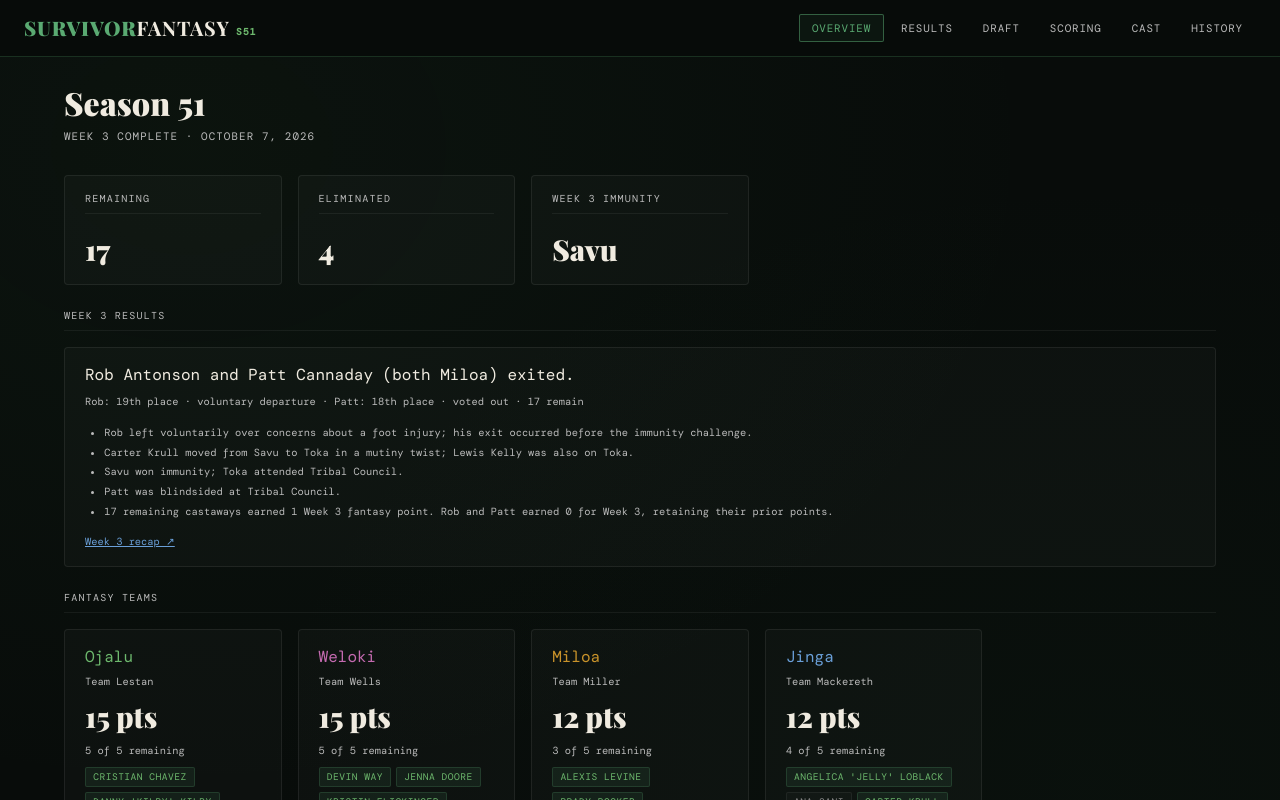
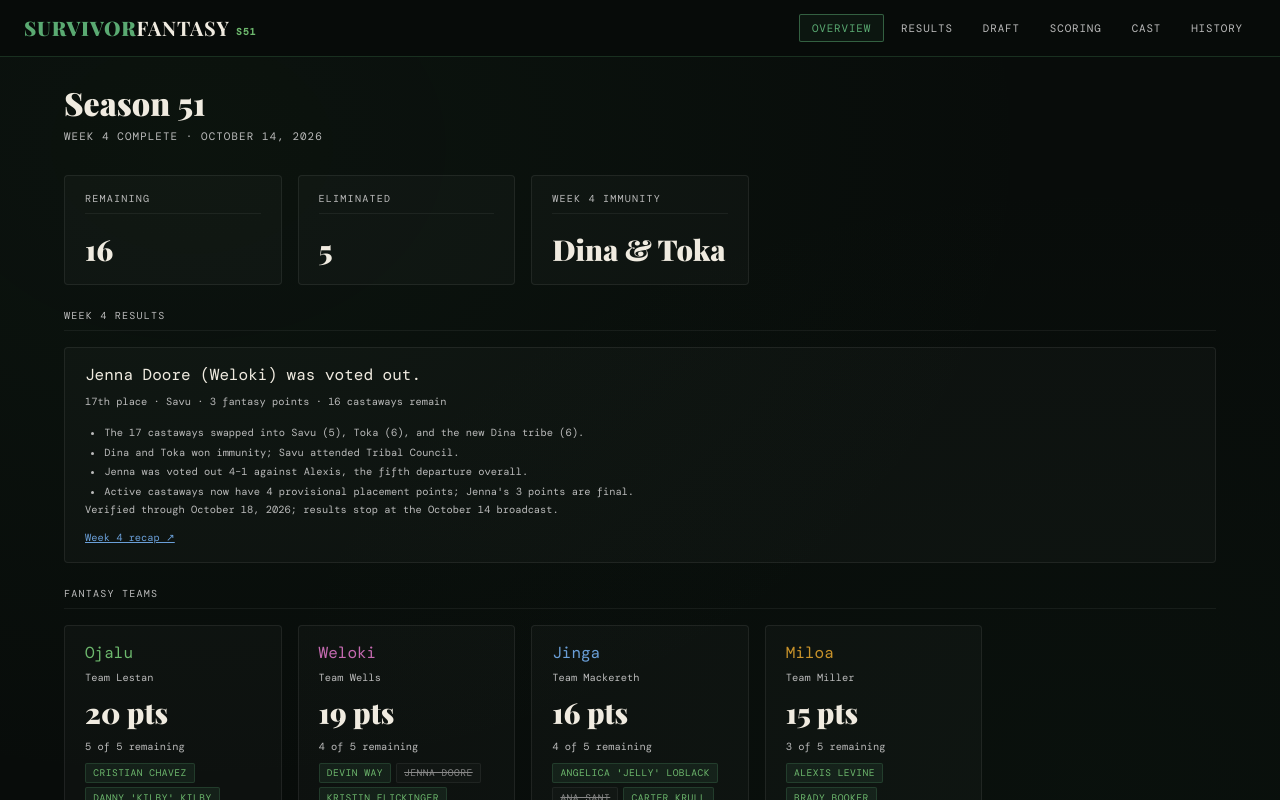
Before and after one commit to mackerethj/survivor-fantasy, a React (Create React App) app: page / in a window 1280 px wide. Both pictures are taken after a click on the button "ENTER LEAGUE HUB →". Shown: the top 800 px of the page. Built offline with nearby package versions, Linux system fonts and the light colour scheme.

Commit message:
Update app for Week 4 Survivor results
Updated SPLASH_VERSION and current week data to reflect Week 4 results. Adjusted elimination details and added new castaway information.

```diff
--- a/src/App.jsx
+++ b/src/App.jsx
@@ -1,15 +1,15 @@
 // src/App.jsx  —  Fantasy Survivor · Season 51 Edition
 import { useEffect, useState } from "react";
 
-const SPLASH_VERSION = "s51_week3_full_placement_guide_v4";
+const SPLASH_VERSION = "s51_week4_20261018_v5";
 
 // ─── Scoring ──────────────────────────────────────────────────────────────────
 // Same placement values as the History page (Season 50): first two out score
 // zero; thereafter each successive placement adds one point until the final
 // three, which increase by two points each. Active players are provisional.
-const CURRENT_WEEK = 3;
-const ELIMINATIONS = { "Aaliyah Puglia": 1, "Ana Sani": 2, "Rob Antonson": 3, "Patt Cannaday": 4 };
-const ELIMINATION_WEEKS = { "Aaliyah Puglia": 1, "Ana Sani": 2, "Rob Antonson": 3, "Patt Cannaday": 3 };
+const CURRENT_WEEK = 4;
+const ELIMINATIONS = { "Aaliyah Puglia": 1, "Ana Sani": 2, "Rob Antonson": 3, "Patt Cannaday": 4, "Jenna Doore": 5 };
+const ELIMINATION_WEEKS = { "Aaliyah Puglia": 1, "Ana Sani": 2, "Rob Antonson": 3, "Patt Cannaday": 3, "Jenna Doore": 4 };
 const COMPLETED_ELIMINATIONS = Object.keys(ELIMINATIONS).length;
 function placementPoints(eliminationOrder, totalCastaways) {
   if (eliminationOrder <= 2) return 0;
@@ -61,7 +61,7 @@ const SEASONS = [
   { id: 43, label: "Season 43", totalCastaways: 18 },
 ];
 
-// Season 51 cast. Results through Week 3 are applied below. Draft assignments use the confirmed published picks.
+// Season 51 cast. Results through Week 4 are applied below. Draft assignments use the confirmed published picks.
 const S51_CASTAWAYS = [
   {
     name: "Aaliyah Puglia",
@@ -522,12 +522,18 @@ function saveState(s) {
   try { localStorage.setItem(STORAGE_KEY, JSON.stringify(s)); } catch {}
 }
 
-// Results deliberately stop after Week 3, October 7, 2026.
+// Aired-results cutoff: October 18, 2026. Latest episode: October 14 (Week 4).
+// Source: https://www.tvline.com/2286901/survivor-51-recap-episode-4-jenna-voted-out-tribe-swap/
 const TOKA_NAMES = new Set([
   "Aaliyah Puglia", "Thien An Nguyen", "Angelica 'Jelly' Loblack",
   "Brady Booker", "Danny 'Kilby' Kilby", "Devin Way", "Jenna Doore",
   "Maggie Nestor", "Michael Pinsky", "Patt Cannaday", "Carter Krull",
 ]);
+const SWAPPED_TRIBES = {
+  Savu: ["Alexis Levine", "Devin Way", "Angelica 'Jelly' Loblack", "Jenna Doore", "Ori Jean-Charles"],
+  Toka: ["Michael Pinsky", "Carter Krull", "Brady Booker", "Thien An Nguyen", "Maggie Nestor", "Kristin Flickinger"],
+  Dina: ["Danny 'Kilby' Kilby", "Lewis Kelly", "Sharonda Cox", "Eric Macksoud", "Linnea Capobianco", "Cristian Chavez"],
+};
 const NAME_ALIASES = {
   "Daniel Kilby": "Danny 'Kilby' Kilby",
   "Jenna Greenawalt": "Jenna Doore",
@@ -544,7 +550,8 @@ function hydrateCastaways(savedCastaways = []) {
     draftedBy: savedByName.get(base.name)?.draftedBy ?? base.draftedBy ?? null,
     eliminationOrder: ELIMINATIONS[base.name] ?? null,
     eliminatedWeek: ELIMINATION_WEEKS[base.name] ?? null,
-    tribe: base.name === "Lewis Kelly" ? "Toka" : TOKA_NAMES.has(base.name) ? "Toka" : "Savu",
+    tribe: Object.entries(SWAPPED_TRIBES).find(([, names]) => names.includes(base.name))?.[0]
+      ?? (TOKA_NAMES.has(base.name) ? "Toka" : "Savu"),
     id: i + 1,
   }));
 }
@@ -691,7 +698,7 @@ function Splash({ onDismiss }) {
         The Open Era
       </div>
       <div style={{ maxWidth: 520, fontSize: "clamp(0.7rem, 1.4vw, 0.85rem)", color: "#bbb", lineHeight: 1.7, padding: "0 1rem" }}>
-        Week 3 complete · 21 castaways · 17 remaining. View the results, cast, and league history.
+        Week 4 complete · 21 castaways · 16 remaining. View the results, cast, and league history.
       </div>
 
       <button
@@ -775,7 +782,7 @@ export default function App() {
         <div className="container">
           {storageError && <p className="hint">Browser saving is unavailable. The confirmed draft remains available from the published site.</p>}
           {page === "overview"  && <Overview castaways={castaways} />}
-          {page === "results"   && <><WeekThree /><WeekTwo /><WeekOne /></>}
+          {page === "results"   && <><WeekFour /><WeekThree /><WeekTwo /><WeekOne /></>}
           {page === "castaways" && <Castaways castaways={castaways} />}
           {page === "draft" && <Draft castaways={castaways} picks={draftPicks} />}
           {page === "scoring" && <Scoring castaways={castaways} />}
@@ -794,7 +801,7 @@ function Draft({ castaways, picks }) {
       <div className="page-subtitle">Draft complete · 5 rounds · 5 players per team</div>
       <div className="panel" style={{ marginBottom: "1.5rem" }}>
         <div className="section-title">All 20 picks confirmed</div>
-        <p className="hint">All four teams have five players. Aaliyah was eliminated in Week 1 and was not drafted. Ana (Jinga) was eliminated in Week 2. Rob and Patt (both Miloa) exited in Week 3.</p>
+        <p className="hint">All four teams have five players. Aaliyah was eliminated in Week 1 and was not drafted. Ana (Jinga) was eliminated in Week 2. Rob and Patt (both Miloa) exited in Week 3. Jenna (Weloki) was eliminated in Week 4.</p>
       </div>
       <div className="section-title">Draft Board</div>
       <div style={{ overflowX: "auto", marginBottom: "1.5rem" }}>
@@ -837,7 +844,7 @@ function Scoring({ castaways }) {
   return (
     <div>
       <div className="page-title">Scoring</div>
-      <div className="page-subtitle">Season 51 · After Week 3 · Placement-based scoring</div>
+      <div className="page-subtitle">Season 51 · After Week 4 · Placement-based scoring</div>
       <div className="section-title">Team Scores</div>
       <div className="hist-grid">
         {scores.map(team => {
@@ -902,12 +909,12 @@ function Overview({ castaways }) {
   return (
     <div>
       <div className="page-title">Season 51</div>
-      <div className="page-subtitle">Week 3 complete · October 7, 2026</div>
+      <div className="page-subtitle">Week 4 complete · October 14, 2026</div>
       <div className="hist-grid">
         {[
           { label: "Remaining", value: remaining },
           { label: "Eliminated", value: castaways.length - remaining },
-          { label: "Week 3 immunity", value: "Savu" },
+          { label: "Week 4 immunity", value: "Dina & Toka" },
         ].map(item => (
           <div className="panel" key={item.label}>
             <div className="section-title">{item.label}</div>
@@ -915,7 +922,7 @@ function Overview({ castaways }) {
           </div>
         ))}
       </div>
-      <WeekThree compact />
+      <WeekFour compact />
       <div className="section-title">Fantasy Teams</div>
       <div className="hist-grid">
         {TEAMS.map(team => {
@@ -952,7 +959,7 @@ function Castaways({ castaways }) {
   return (
     <div>
       <div className="page-title">Season 51 Cast</div>
-      <div className="page-subtitle">After Week 3 · 17 remaining · 4 eliminated</div>
+      <div className="page-subtitle">After Week 4 · 16 remaining · 5 eliminated</div>
 
       <div className="section-title">Castaways — {listed.length}</div>
       <div className="castaways-grid">
@@ -1009,6 +1016,31 @@ function CastawayCard({ c }) {
 }
 
 // ─── Week 3 ───────────────────────────────────────────────────────────────────
+// ─── Week 4 ───────────────────────────────────────────────────────────────────
+function WeekFour({ compact = false }) {
+  return (
+    <div style={{ marginBottom: "1.5rem" }}>
+      {!compact && <>
+        <div className="page-title">Week 4</div>
+        <div className="page-subtitle">That's the Magic of Survivor · October 14, 2026</div>
+      </>}
+      <div className="section-title">Week 4 Results</div>
+      <div className="panel">
+        <div style={{ fontSize: "1rem", marginBottom: "0.6rem" }}>Jenna Doore (Weloki) was voted out.</div>
+        <p className="hint">17th place · Savu · 3 fantasy points · 16 castaways remain</p>
+        <ul className="hint" style={{ paddingLeft: "1.2rem", marginTop: "0.8rem", lineHeight: 1.9 }}>
+          <li>The 17 castaways swapped into Savu (5), Toka (6), and the new Dina tribe (6).</li>
+          <li>Dina and Toka won immunity; Savu attended Tribal Council.</li>
+          <li>Jenna was voted out 4–1 against Alexis, the fifth departure overall.</li>
+          <li>Active castaways now have 4 provisional placement points; Jenna's 3 points are final.</li>
+        </ul>
+        <p className="hint">Verified through October 18, 2026; results stop at the October 14 broadcast.</p>
+        <a className="hint" style={{ color: "#6a9fd8", display: "inline-block", marginTop: "0.8rem" }} href="https://www.tvline.com/2286901/survivor-51-recap-episode-4-jenna-voted-out-tribe-swap/" target="_blank" rel="noopener noreferrer">Week 4 recap ↗</a>
+      </div>
+    </div>
+  );
+}
+
 function WeekThree({ compact = false }) {
   return (
     <div style={{ marginBottom: "1.5rem" }}>
@@ -1025,7 +1057,7 @@ function WeekThree({ compact = false }) {
           <li>Carter Krull moved from Savu to Toka in a mutiny twist; Lewis Kelly was also on Toka.</li>
           <li>Savu won immunity; Toka attended Tribal Council.</li>
           <li>Patt was blindsided at Tribal Council.</li>
-          <li>17 remaining castaways earned 1 Week 3 fantasy point. Rob and Patt earned 0 for Week 3, retaining their prior points.</li>
+          <li>After Week 3, active castaways had 3 provisional placement points. Rob finished with 1 point and Patt with 2 points.</li>
         </ul>
         <a className="hint" style={{ color: "#6a9fd8", display: "inline-block", marginTop: "0.8rem" }} href="https://www.tvline.com/2280490/survivor-51-recap-episode-3-rob-quits-patt-voted-out/" target="_blank" rel="noopener noreferrer">Week 3 recap ↗</a>
       </div>
@@ -1051,7 +1083,7 @@ function WeekTwo({ compact = false }) {
           <li>Rob Antonson attempted to vote for himself, but self-voting is prohibited.</li>
           <li>Brady Booker injured his thumb but remained in the game.</li>
           <li>Lewis Kelly returned from Exile Island to join Toka.</li>
-          <li>All 19 remaining castaways earned 1 Week 2 fantasy point.</li>
+          <li>After Week 2, active castaways had 1 provisional placement point; Ana finished with 0 points.</li>
         </ul>
         <a className="hint" style={{ color: "#6a9fd8", display: "inline-block", marginTop: "0.8rem" }} href="https://www.paramountplus.com/sneak-peak/survivor-season-51-episode-2-recap/" target="_blank" rel="noopener noreferrer">Official Week 2 recap ↗</a>
       </div>
```
